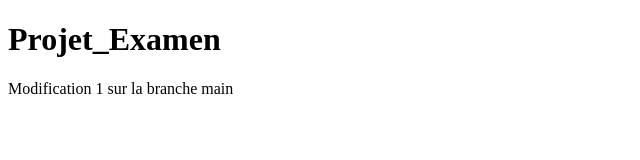
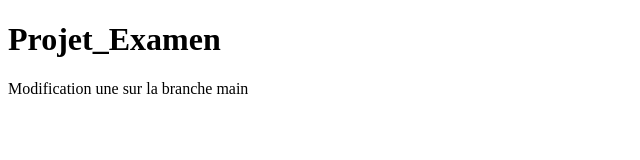
Before and after one commit to Tahaeizen/Projet_Examen, a plain HTML site: page index.html in a window 1280 px wide. Shown: the full height of the page, 0-640 px from the left. Drawn offline with Linux system fonts and the light colour scheme.

Commit message:
Update index.html

```diff
--- a/index.html
+++ b/index.html
@@ -7,7 +7,7 @@
 </head>
 <body>
     <h1>Projet_Examen</h1>
-    <p>Modification 1 sur la branche main</p>
+    <p>Modification une sur la branche main</p>
 
 </body>
 </html>
```
